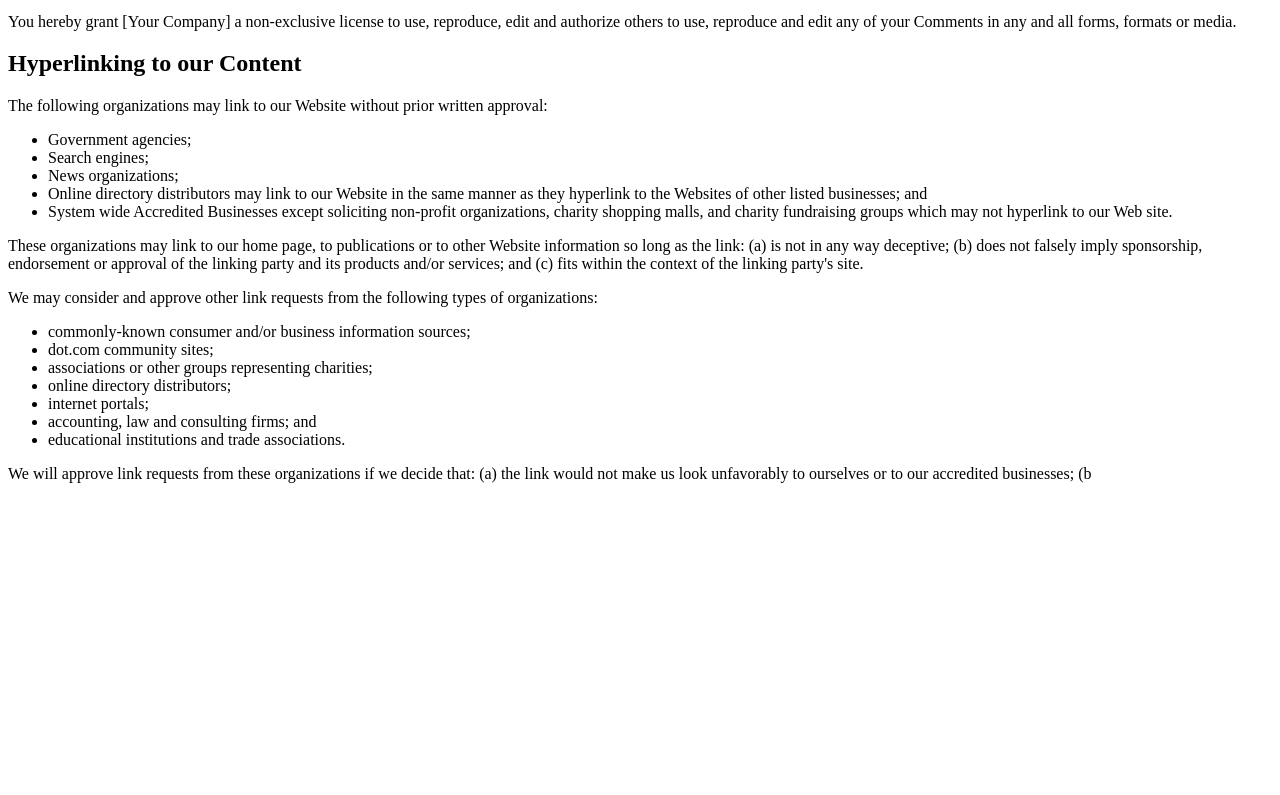
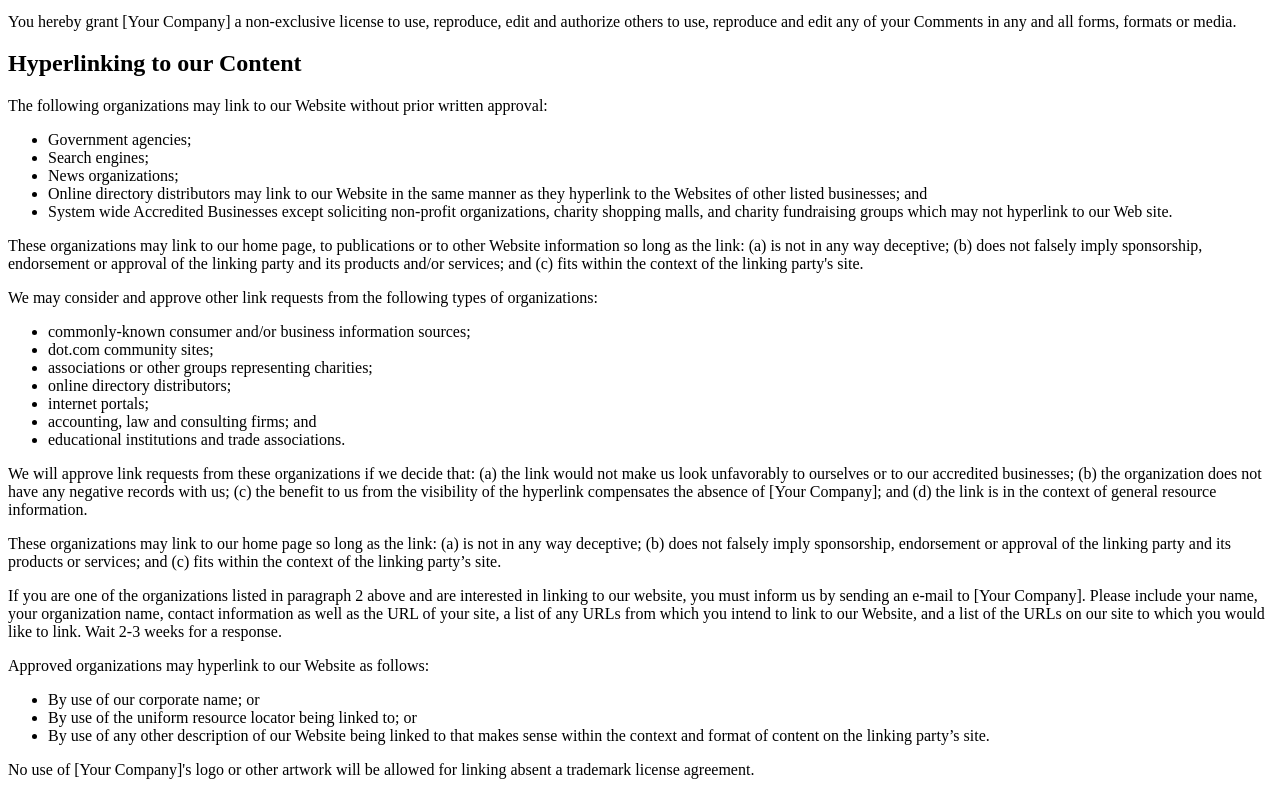
Before and after one commit to appdeveloper-slit/dummy_urls, a plain HTML site: page terms.html in a window 1280 px wide. Shown: the part 915-1710 px from the top of the page. Before the commit the page ends 1414 px from the top, so only its background shows below. Drawn offline with Linux system fonts and the light colour scheme.

Commit message:
Add files via upload

```diff
--- a/terms.html
+++ b/terms.html
@@ -54,4 +54,17 @@
         <li>accounting, law and consulting firms; and</li>
         <li>educational institutions and trade associations.</li>
     </ul>
-    <p>We will approve link requests from these organizations if we decide that: (a) the link would not make us look unfavorably to ourselves or to our accredited businesses; (b
+    <p>We will approve link requests from these organizations if we decide that: (a) the link would not make us look unfavorably to ourselves or to our accredited businesses; (b) the organization does not have any negative records with us; (c) the benefit to us from the visibility of the hyperlink compensates the absence of [Your Company]; and (d) the link is in the context of general resource information.</p>
+    <p>These organizations may link to our home page so long as the link: (a) is not in any way deceptive; (b) does not falsely imply sponsorship, endorsement or approval of the linking party and its products or services; and (c) fits within the context of the linking party’s site.</p>
+    <p>If you are one of the organizations listed in paragraph 2 above and are interested in linking to our website, you must inform us by sending an e-mail to [Your Company]. Please include your name, your organization name, contact information as well as the URL of your site, a list of any URLs from which you intend to link to our Website, and a list of the URLs on our site to which you would like to link. Wait 2-3 weeks for a response.</p>
+    <p>Approved organizations may hyperlink to our Website as follows:</p>
+    <ul>
+        <li>By use of our corporate name; or</li>
+        <li>By use of the uniform resource locator being linked to; or</li>
+        <li>By use of any other description of our Website being linked to that makes sense within the context and format of content on the linking party’s site.</li>
+    </ul>
+    <p>No use of [Your Company]'s logo or other artwork will be allowed for linking absent a trademark license agreement.</p>
+
+
+</body>
+</html>
```
Also changed, not shown: privacy_policy.html (+1 -1 lines).
